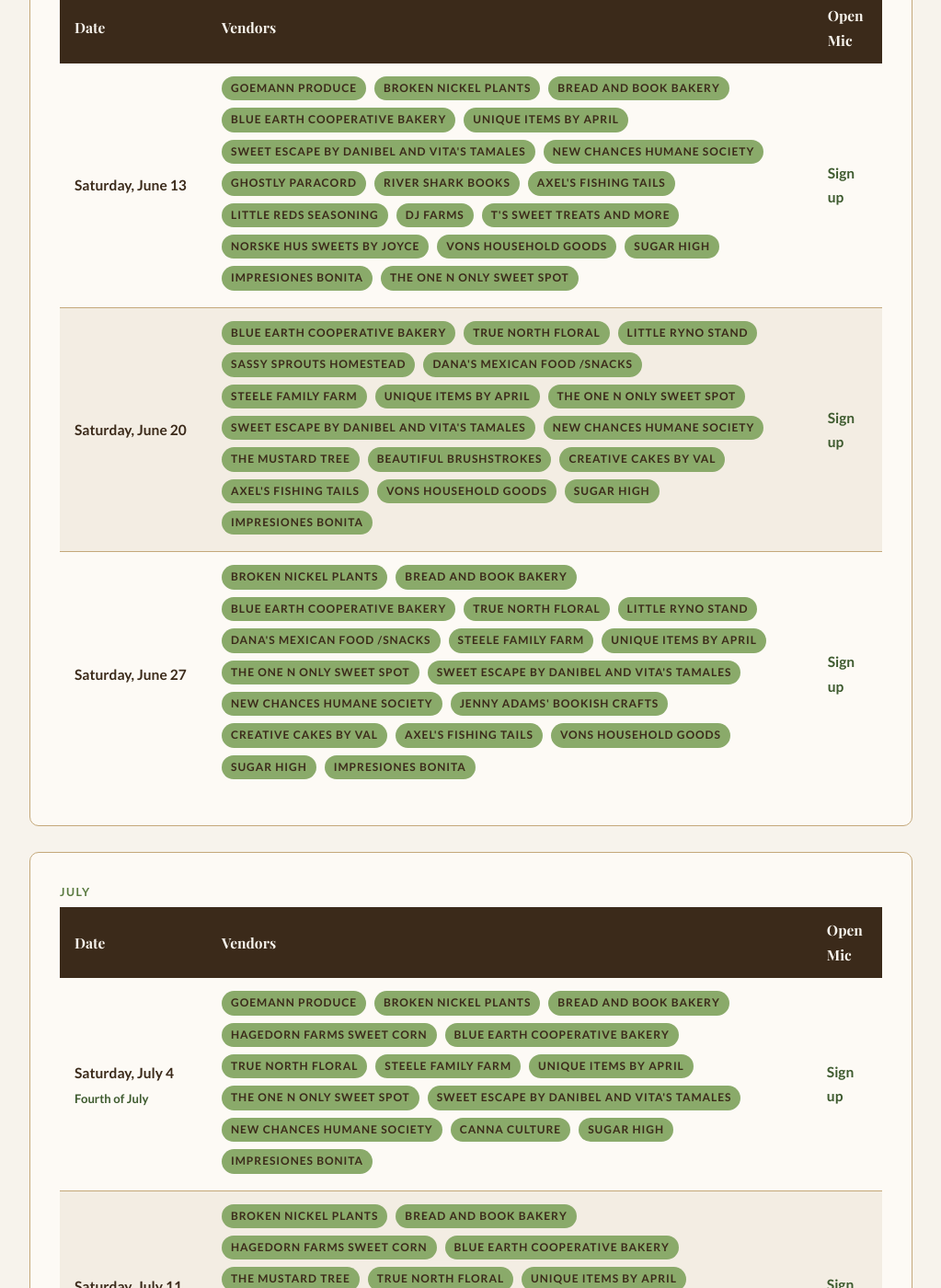
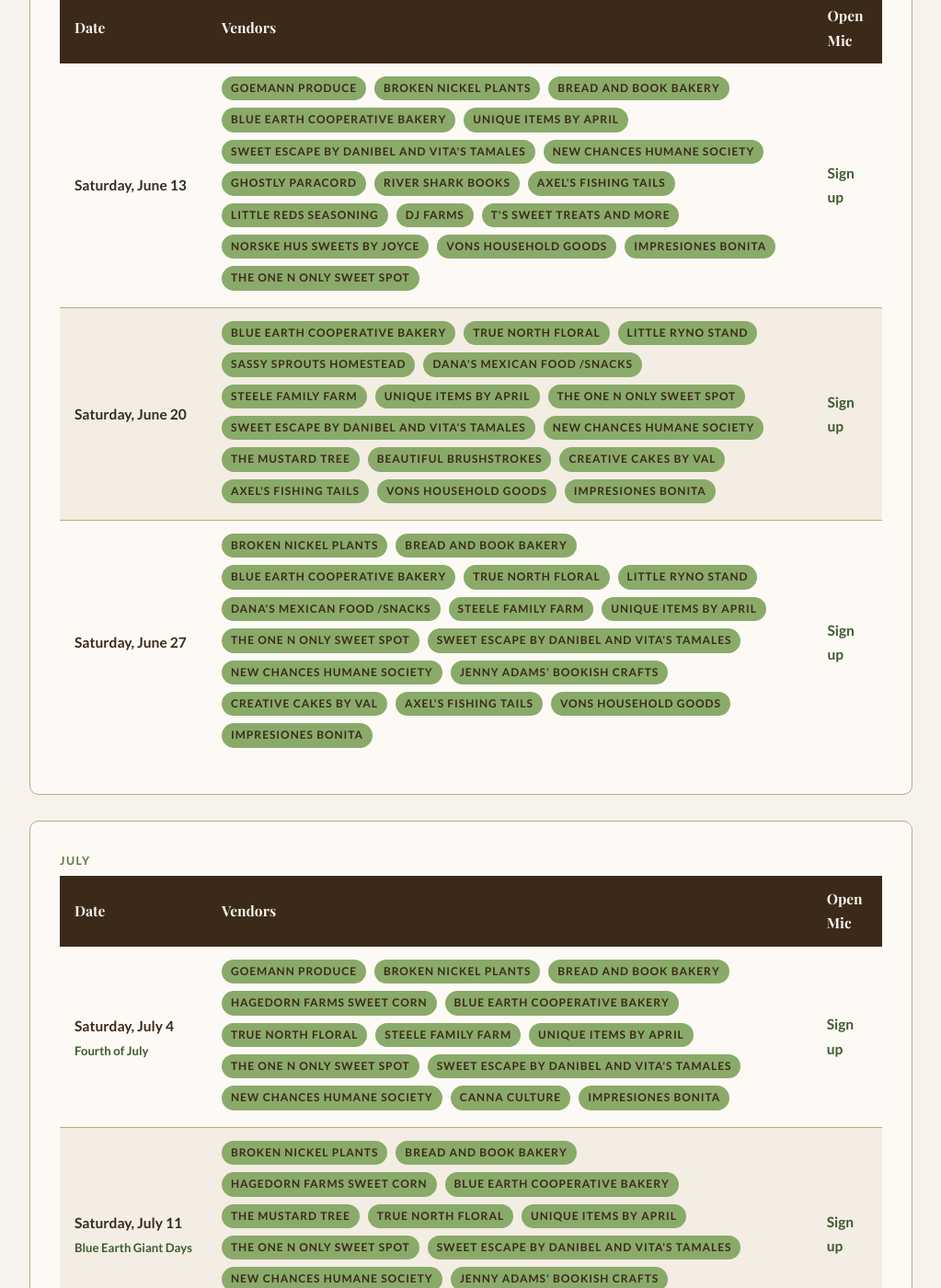
Before and after one commit to blueearthcommunitymarket/blueearthcommunitymarket.github.io, a Jekyll site: the page built from calendar/index.html, in a window 1280 px wide and 1400 px high, scrolled down 608 px. Shown: the whole window at 92% size, without its empty margins (128-1151 px from the left). Built offline with Jekyll 4.4.1, drawn with Linux system fonts in a browser that asks for light colours; some web fonts are replaced; some of the changed text lies outside the part shown.

Commit message:
Remove Sugar High from market calendar

```diff
--- a/calendar/index.html
+++ b/calendar/index.html
@@ -45,7 +45,6 @@ description: 2026 Blue Earth Community Market season schedule. Saturdays 10am-1p
                         <span class="tag">T's Sweet Treats and More</span>
                         <span class="tag">Norske Hus Sweets by Joyce</span>
                         <span class="tag">Vons Household Goods</span>
-                        <span class="tag">Sugar High</span>
                         <span class="tag">Impresiones Bonita</span>
                         <span class="tag">The One N Only Sweet Spot</span>
                     </td>
@@ -69,7 +68,6 @@ description: 2026 Blue Earth Community Market season schedule. Saturdays 10am-1p
                         <span class="tag">Creative Cakes By Val</span>
                         <span class="tag">Axel's Fishing Tails</span>
                         <span class="tag">Vons Household Goods</span>
-                        <span class="tag">Sugar High</span>
                         <span class="tag">Impresiones Bonita</span>
                     </td>
                     <td><a href="/open-mic/" class="openmic-link">Sign up</a></td>
@@ -92,7 +90,6 @@ description: 2026 Blue Earth Community Market season schedule. Saturdays 10am-1p
                         <span class="tag">Creative Cakes By Val</span>
                         <span class="tag">Axel's Fishing Tails</span>
                         <span class="tag">Vons Household Goods</span>
-                        <span class="tag">Sugar High</span>
                         <span class="tag">Impresiones Bonita</span>
                     </td>
                     <td><a href="/open-mic/" class="openmic-link">Sign up</a></td>
@@ -126,7 +123,6 @@ description: 2026 Blue Earth Community Market season schedule. Saturdays 10am-1p
                         <span class="tag">Sweet Escape by Danibel and Vita's Tamales</span>
                         <span class="tag">New Chances Humane Society</span>
                         <span class="tag">Canna Culture</span>
-                        <span class="tag">Sugar High</span>
                         <span class="tag">Impresiones Bonita</span>
                     </td>
                     <td><a href="/open-mic/" class="openmic-link">Sign up</a></td>
@@ -148,7 +144,6 @@ description: 2026 Blue Earth Community Market season schedule. Saturdays 10am-1p
                         <span class="tag">Passion Design Home</span>
                         <span class="tag">Little Reds Seasoning</span>
                         <span class="tag">DJ Farms</span>
-                        <span class="tag">Sugar High</span>
                     </td>
                     <td><a href="/open-mic/" class="openmic-link">Sign up</a></td>
                 </tr>
@@ -168,7 +163,6 @@ description: 2026 Blue Earth Community Market season schedule. Saturdays 10am-1p
                         <span class="tag">New Chances Humane Society</span>
                         <span class="tag">Canna Culture</span>
                         <span class="tag">The Mustard Tree</span>
-                        <span class="tag">Sugar High</span>
                     </td>
                     <td><a href="/open-mic/" class="openmic-link">Sign up</a></td>
                 </tr>
@@ -186,7 +180,6 @@ description: 2026 Blue Earth Community Market season schedule. Saturdays 10am-1p
                         <span class="tag">The One N Only Sweet Spot</span>
                         <span class="tag">Sweet Escape by Danibel and Vita's Tamales</span>
                         <span class="tag">New Chances Humane Society</span>
-                        <span class="tag">Sugar High</span>
                     </td>
                     <td><a href="/open-mic/" class="openmic-link">Sign up</a></td>
                 </tr>
@@ -220,7 +213,6 @@ description: 2026 Blue Earth Community Market season schedule. Saturdays 10am-1p
                         <span class="tag">The One N Only Sweet Spot</span>
                         <span class="tag">New Chances Humane Society</span>
                         <span class="tag">Canna Culture</span>
-                        <span class="tag">Sugar High</span>
                     </td>
                     <td><a href="/open-mic/" class="openmic-link">Sign up</a></td>
                 </tr>
@@ -236,7 +228,6 @@ description: 2026 Blue Earth Community Market season schedule. Saturdays 10am-1p
                         <span class="tag">Unique Items by April</span>
                         <span class="tag">The One N Only Sweet Spot</span>
                         <span class="tag">Sweet Escape by Danibel and Vita's Tamales</span>
-                        <span class="tag">Sugar High</span>
                     </td>
                     <td><a href="/open-mic/" class="openmic-link">Sign up</a></td>
                 </tr>
@@ -253,7 +244,6 @@ description: 2026 Blue Earth Community Market season schedule. Saturdays 10am-1p
                         <span class="tag">Unique Items by April</span>
                         <span class="tag">The One N Only Sweet Spot</span>
                         <span class="tag">Sweet Escape by Danibel and Vita's Tamales</span>
-                        <span class="tag">Sugar High</span>
                     </td>
                     <td><a href="/open-mic/" class="openmic-link">Sign up</a></td>
                 </tr>
@@ -270,7 +260,6 @@ description: 2026 Blue Earth Community Market season schedule. Saturdays 10am-1p
                         <span class="tag">The One N Only Sweet Spot</span>
                         <span class="tag">Sweet Escape by Danibel and Vita's Tamales</span>
                         <span class="tag">Jenny Adams' Bookish Crafts</span>
-                        <span class="tag">Sugar High</span>
                     </td>
                     <td><a href="/open-mic/" class="openmic-link">Sign up</a></td>
                 </tr>
@@ -285,7 +274,6 @@ description: 2026 Blue Earth Community Market season schedule. Saturdays 10am-1p
                         <span class="tag">Unique Items by April</span>
                         <span class="tag">The One N Only Sweet Spot</span>
                         <span class="tag">Sweet Escape by Danibel and Vita's Tamales</span>
-                        <span class="tag">Sugar High</span>
                     </td>
                     <td><a href="/open-mic/" class="openmic-link">Sign up</a></td>
                 </tr>
@@ -315,7 +303,6 @@ description: 2026 Blue Earth Community Market season schedule. Saturdays 10am-1p
                         <span class="tag">Unique Items by April</span>
                         <span class="tag">The One N Only Sweet Spot</span>
                         <span class="tag">Sweet Escape by Danibel and Vita's Tamales</span>
-                        <span class="tag">Sugar High</span>
                     </td>
                     <td><a href="/open-mic/" class="openmic-link">Sign up</a></td>
                 </tr>
@@ -331,7 +318,6 @@ description: 2026 Blue Earth Community Market season schedule. Saturdays 10am-1p
                         <span class="tag">The One N Only Sweet Spot</span>
                         <span class="tag">Sweet Escape by Danibel and Vita's Tamales</span>
                         <span class="tag">The Mustard Tree</span>
-                        <span class="tag">Sugar High</span>
                     </td>
                     <td><a href="/open-mic/" class="openmic-link">Sign up</a></td>
                 </tr>
@@ -346,7 +332,6 @@ description: 2026 Blue Earth Community Market season schedule. Saturdays 10am-1p
                         <span class="tag">Unique Items by April</span>
                         <span class="tag">The One N Only Sweet Spot</span>
                         <span class="tag">Sweet Escape by Danibel and Vita's Tamales</span>
-                        <span class="tag">Sugar High</span>
                     </td>
                     <td><a href="/open-mic/" class="openmic-link">Sign up</a></td>
                 </tr>
@@ -361,7 +346,6 @@ description: 2026 Blue Earth Community Market season schedule. Saturdays 10am-1p
                         <span class="tag">Unique Items by April</span>
                         <span class="tag">The One N Only Sweet Spot</span>
                         <span class="tag">Sweet Escape by Danibel and Vita's Tamales</span>
-                        <span class="tag">Sugar High</span>
                     </td>
                     <td><a href="/open-mic/" class="openmic-link">Sign up</a></td>
                 </tr>
@@ -389,7 +373,6 @@ description: 2026 Blue Earth Community Market season schedule. Saturdays 10am-1p
                         <span class="tag">Unique Items by April</span>
                         <span class="tag">The One N Only Sweet Spot</span>
                         <span class="tag">Sweet Escape by Danibel and Vita's Tamales</span>
-                        <span class="tag">Sugar High</span>
                     </td>
                     <td><a href="/open-mic/" class="openmic-link">Sign up</a></td>
                 </tr>
@@ -403,7 +386,6 @@ description: 2026 Blue Earth Community Market season schedule. Saturdays 10am-1p
                         <span class="tag">Unique Items by April</span>
                         <span class="tag">The One N Only Sweet Spot</span>
                         <span class="tag">Sweet Escape by Danibel and Vita's Tamales</span>
-                        <span class="tag">Sugar High</span>
                     </td>
                     <td><a href="/open-mic/" class="openmic-link">Sign up</a></td>
                 </tr>
@@ -418,7 +400,6 @@ description: 2026 Blue Earth Community Market season schedule. Saturdays 10am-1p
                         <span class="tag">The One N Only Sweet Spot</span>
                         <span class="tag">Sweet Escape by Danibel and Vita's Tamales</span>
                         <span class="tag">Jenny Adams' Bookish Crafts</span>
-                        <span class="tag">Sugar High</span>
                     </td>
                     <td><a href="/open-mic/" class="openmic-link">Sign up</a></td>
                 </tr>
@@ -429,7 +410,6 @@ description: 2026 Blue Earth Community Market season schedule. Saturdays 10am-1p
                         <span class="tag">True North Floral</span>
                         <span class="tag">Sweet Escape by Danibel and Vita's Tamales</span>
                         <span class="tag">The One N Only Sweet Spot</span>
-                        <span class="tag">Sugar High</span>
                     </td>
                     <td><a href="/open-mic/" class="openmic-link">Sign up</a></td>
                 </tr>
@@ -440,7 +420,6 @@ description: 2026 Blue Earth Community Market season schedule. Saturdays 10am-1p
                         <span class="tag">True North Floral</span>
                         <span class="tag">The One N Only Sweet Spot</span>
                         <span class="tag">Sweet Escape by Danibel and Vita's Tamales</span>
-                        <span class="tag">Sugar High</span>
                     </td>
                     <td><a href="/open-mic/" class="openmic-link">Sign up</a></td>
                 </tr>
```
